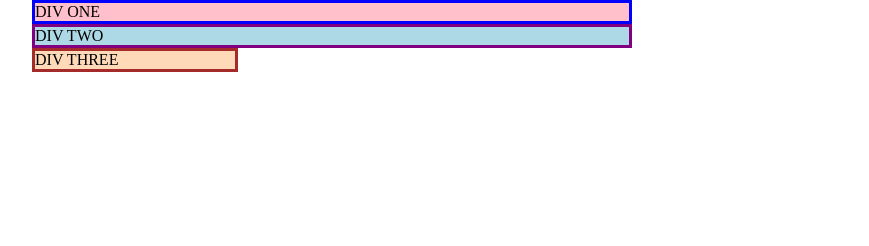
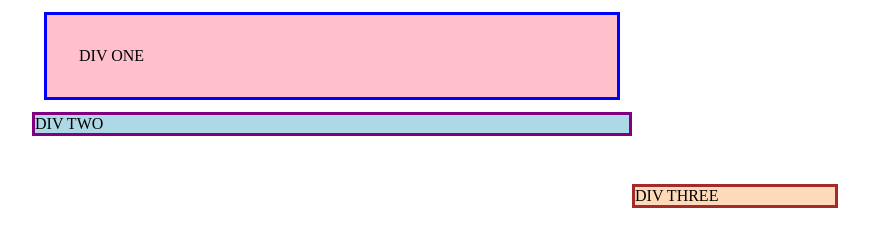
Before and after one commit to AaSa98/css-exercises, a plain HTML site: page margin-and-padding/margin-and-padding-1/index.html in a window 1280 px wide. Shown: the whole page, without its empty margins (308-1177 px from the left). Drawn offline with Linux system fonts and the light colour scheme.

Commit message:
lsg aufgabe 1

```diff
--- a/margin-and-padding/margin-and-padding-1/style.css
+++ b/margin-and-padding/margin-and-padding-1/style.css
@@ -7,15 +7,15 @@ body {
   background: pink;
   border: 3px solid blue;
   /* CHANGE ME */
-  padding: 0px;
-  margin: 0px;
+  padding: 32px;
+  margin: 12px;
 }
 
 .two {
   background: lightblue;
   border: 3px solid purple;
   /* CHANGE ME */
-  margin-bottom: 0px;
+  margin-bottom: 48px;
 }
 
 .three {
@@ -24,5 +24,5 @@ body {
   width: 200px;
   /* CHANGE ME */
   padding: 0px;
-  margin-left: 0px;
+  margin-left: 600px;
 }
```
